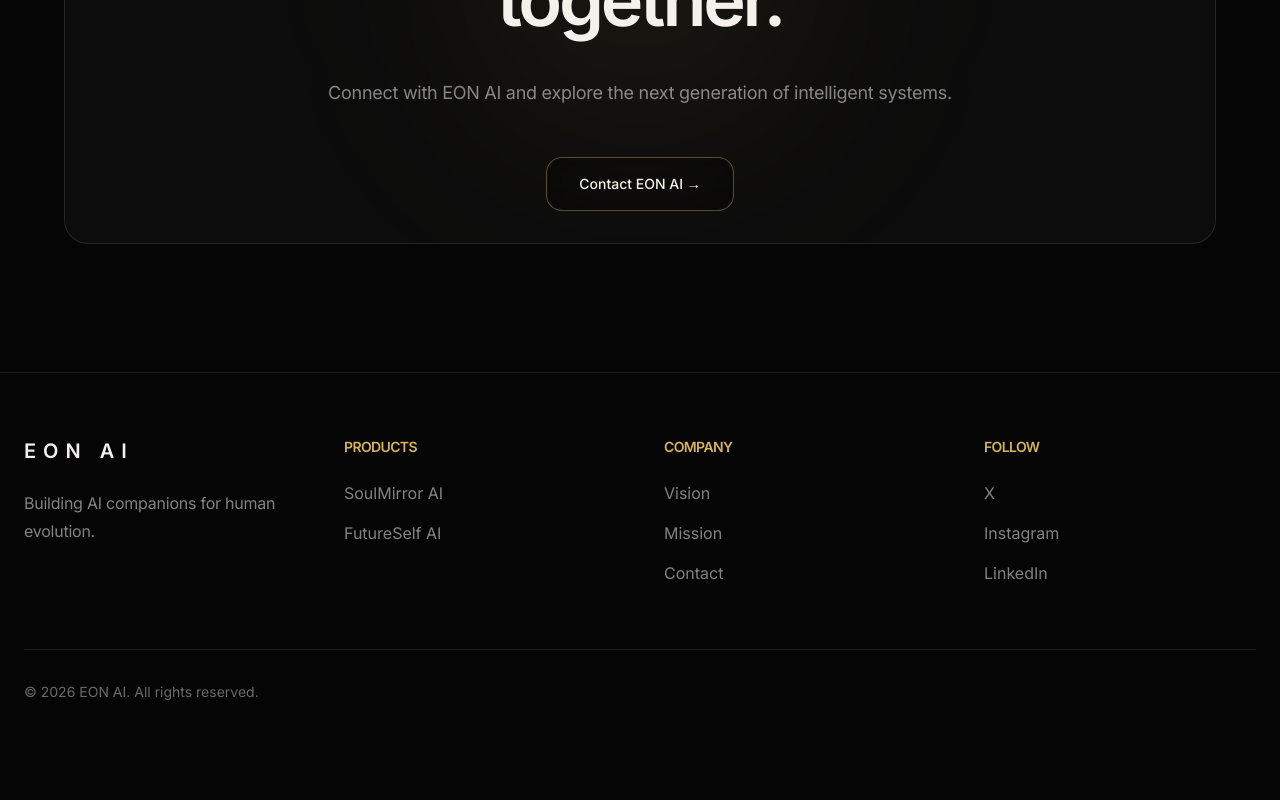
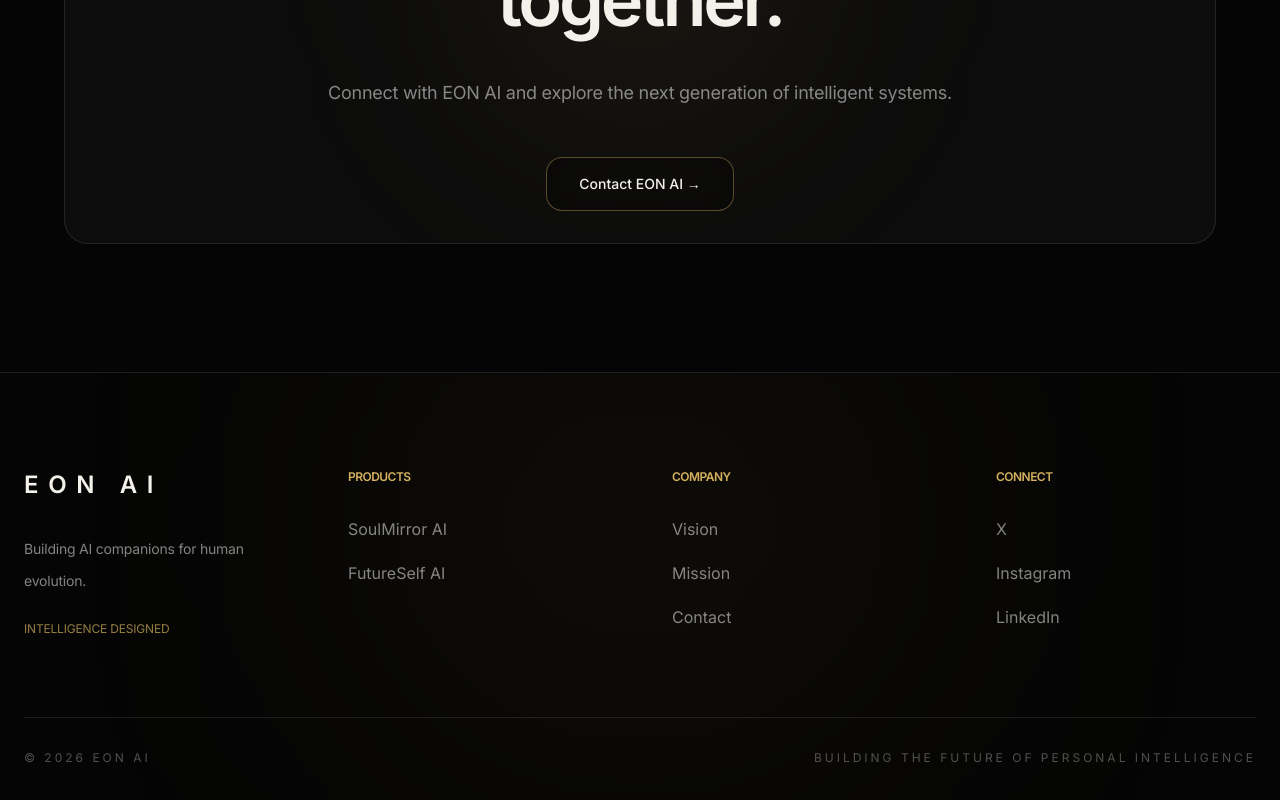
Before and after one commit to EON-System/eon-website, a Next.js app: page / in a window 1280 px wide. Shown: the part 4722-5522 px from the top of the page. Before the commit the page ends 5488 px from the top, so only its background shows below. Built offline with nearby package versions, Linux system fonts and the light colour scheme.

Commit message:
Update footer.tsx

```diff
--- a/src/components/layout/footer.tsx
+++ b/src/components/layout/footer.tsx
@@ -1,6 +1,8 @@
 "use client";
 
 import Link from "next/link";
+import { motion } from "framer-motion";
+
 
 const products = [
   {
@@ -48,9 +50,67 @@ const socials = [
 
 export function Footer() {
   return (
-    <footer className="border-t border-white/10 px-6 py-16">
+    <footer
+      className="
+        relative
+        overflow-hidden
+        border-t
+        border-white/10
+        px-6
+        py-24
+      "
+    >
 
-      <div className="mx-auto grid max-w-7xl gap-12 md:grid-cols-4">
+
+      {/* Ambient gold light */}
+
+      <div
+        className="
+          absolute
+          left-1/2
+          top-0
+          h-[300px]
+          w-[500px]
+          -translate-x-1/2
+          rounded-full
+          bg-[#D6B25E]/10
+          blur-[160px]
+        "
+      />
+
+
+
+      <motion.div
+        initial={{
+          opacity:0,
+          y:30,
+        }}
+        whileInView={{
+          opacity:1,
+          y:0,
+        }}
+        viewport={{
+          once:true,
+        }}
+        transition={{
+          duration:0.8,
+        }}
+        className="
+          relative
+          mx-auto
+          max-w-7xl
+        "
+      >
+
+
+        <div
+          className="
+            grid
+            gap-16
+            md:grid-cols-4
+          "
+        >
+
 
 
           {/* Brand */}
@@ -59,17 +119,45 @@ export function Footer() {
 
             <Link
               href="/"
-            className="text-xl font-semibold tracking-[0.35em]"
+              className="
+                text-2xl
+                font-semibold
+                tracking-[0.4em]
+                text-[#F4F1EA]
+              "
             >
               EON AI
             </Link>
 
 
-          <p className="mt-6 max-w-xs leading-7 text-white/50">
+            <p
+              className="
+                mt-8
+                max-w-xs
+                text-sm
+                leading-8
+                text-white/50
+              "
+            >
               Building AI companions for human evolution.
             </p>
 
+
+            <p
+              className="
+                mt-6
+                text-xs
+                uppercase
+                tracking-[0.35em]
+                text-[#D6B25E]/70
+              "
+            >
+              Intelligence Designed
+            </p>
+
+
           </div>
+
 
 
 
@@ -77,18 +165,31 @@ export function Footer() {
 
           <div>
 
-          <h3 className="text-sm uppercase tracking-[0.3em] text-[#D6B25E]">
+            <h3
+              className="
+                text-xs
+                uppercase
+                tracking-[0.35em]
+                text-[#D6B25E]
+              "
+            >
               Products
             </h3>
 
 
-          <div className="mt-6 space-y-4">
+            <div className="mt-8 space-y-5">
 
-            {products.map((item) => (
+              {products.map((item)=>(
                 <Link
                   key={item.name}
                   href={item.href}
-                className="block text-white/50 transition hover:text-white"
+                  className="
+                    block
+                    text-white/50
+                    transition
+                    duration-300
+                    hover:text-white
+                  "
                 >
                   {item.name}
                 </Link>
@@ -100,22 +201,36 @@ export function Footer() {
 
 
 
+
           {/* Company */}
 
           <div>
 
-          <h3 className="text-sm uppercase tracking-[0.3em] text-[#D6B25E]">
+            <h3
+              className="
+                text-xs
+                uppercase
+                tracking-[0.35em]
+                text-[#D6B25E]
+              "
+            >
               Company
             </h3>
 
 
-          <div className="mt-6 space-y-4">
+            <div className="mt-8 space-y-5">
 
-            {company.map((item) => (
+              {company.map((item)=>(
                 <Link
                   key={item.name}
                   href={item.href}
-                className="block text-white/50 transition hover:text-white"
+                  className="
+                    block
+                    text-white/50
+                    transition
+                    duration-300
+                    hover:text-white
+                  "
                 >
                   {item.name}
                 </Link>
@@ -127,22 +242,36 @@ export function Footer() {
 
 
 
+
           {/* Social */}
 
           <div>
 
-          <h3 className="text-sm uppercase tracking-[0.3em] text-[#D6B25E]">
-            Follow
+            <h3
+              className="
+                text-xs
+                uppercase
+                tracking-[0.35em]
+                text-[#D6B25E]
+              "
+            >
+              Connect
             </h3>
 
 
-          <div className="mt-6 space-y-4">
+            <div className="mt-8 space-y-5">
 
-            {socials.map((item) => (
+              {socials.map((item)=>(
                 <a
                   key={item.name}
                   href={item.href}
-                className="block text-white/50 transition hover:text-white"
+                  className="
+                    block
+                    text-white/50
+                    transition
+                    duration-300
+                    hover:text-white
+                  "
                 >
                   {item.name}
                 </a>
@@ -157,11 +286,42 @@ export function Footer() {
 
 
 
-      <div className="mx-auto mt-16 max-w-7xl border-t border-white/10 pt-8 text-sm text-white/40">
 
-        © {new Date().getFullYear()} EON AI. All rights reserved.
+        {/* Bottom */}
+
+        <div
+          className="
+            mt-20
+            flex
+            flex-col
+            gap-4
+            border-t
+            border-white/10
+            pt-8
+            text-xs
+            uppercase
+            tracking-[0.25em]
+            text-white/30
+            md:flex-row
+            md:items-center
+            md:justify-between
+          "
+        >
+
+          <span>
+            © {new Date().getFullYear()} EON AI
+          </span>
+
+
+          <span>
+            Building the future of personal intelligence
+          </span>
+
 
         </div>
+
+
+      </motion.div>
 
 
     </footer>
```
Lines whose indentation alone changed are shown as unchanged.
